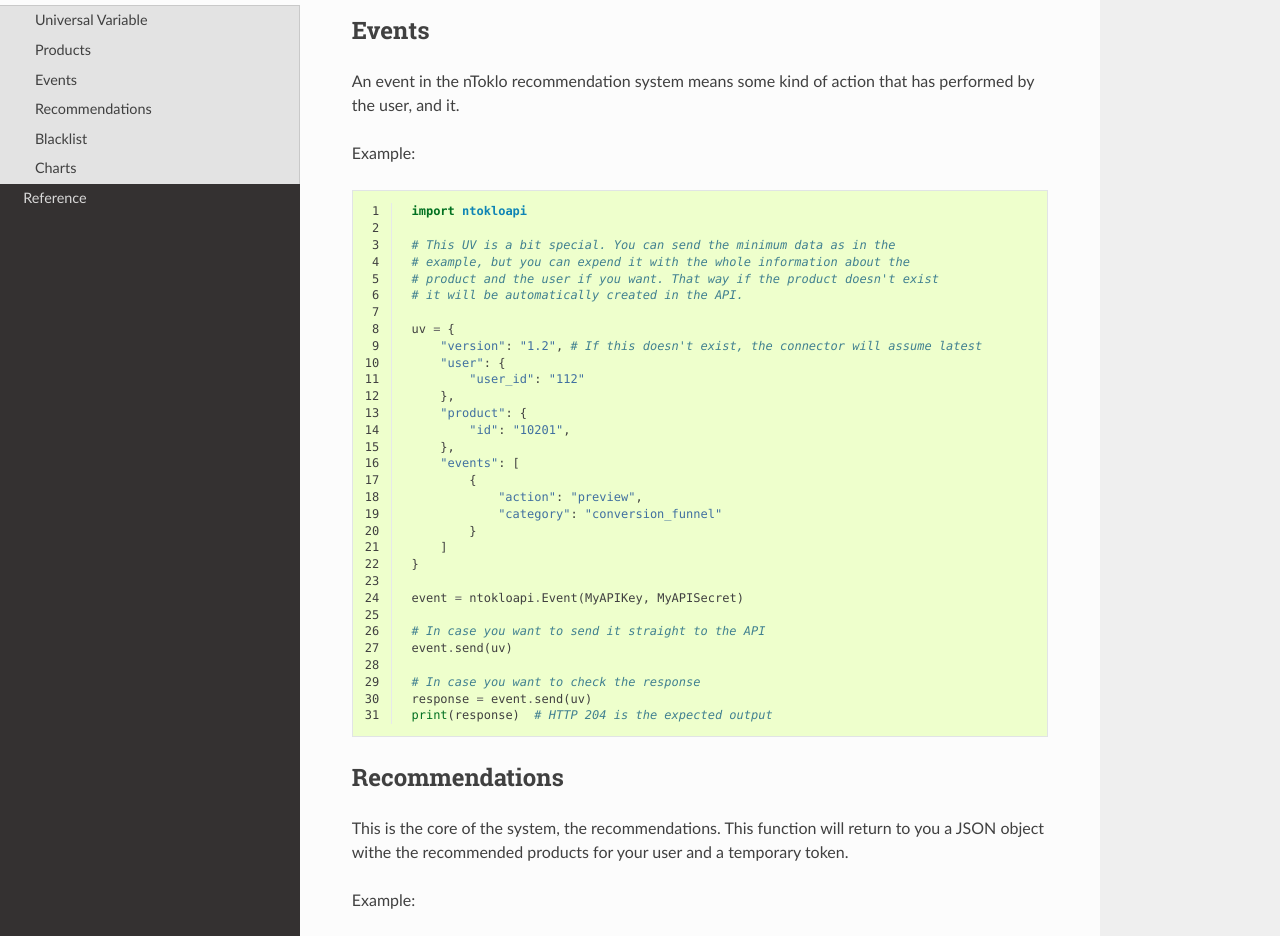
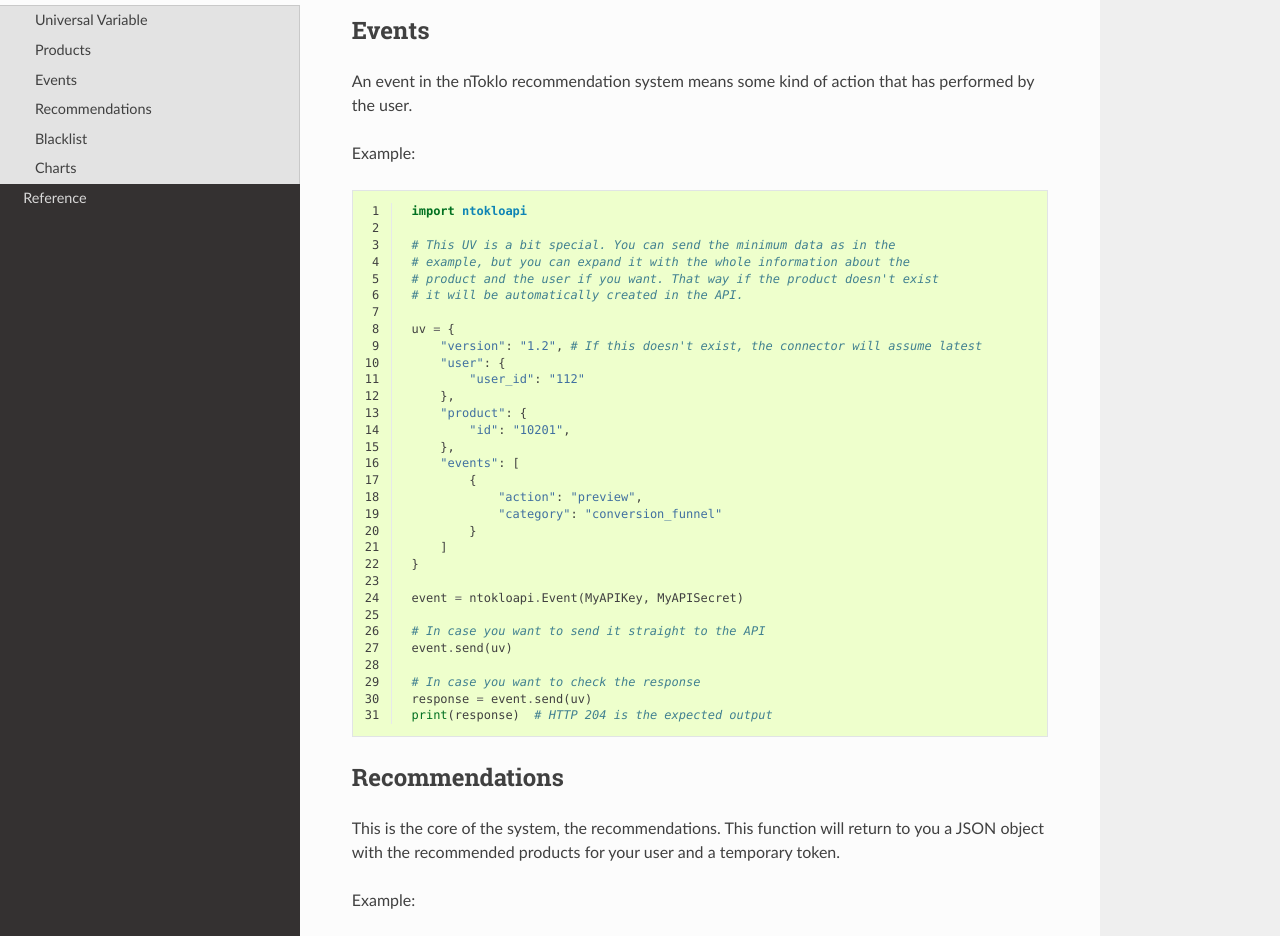
Before and after one commit to nToklo/ntokloapi-python, a Sphinx documentation site: the page built from docs/source/usage.rst, in a window 1280 px wide and 1400 px high, scrolled down 877 px. Shown: the part 186-1122 px from the top of the window. Built offline with Sphinx 7.4.7 and the Read the Docs theme 2.0.0, drawn with Linux system fonts in a browser that asks for light colours.

Commit message:
Fix typos in the documentation

```diff
--- a/docs/source/usage.rst
+++ b/docs/source/usage.rst
@@ -54,7 +54,7 @@ Events
 ------
 
 An event in the nToklo recommendation system means some kind of action that has
-performed by the user, and it.
+performed by the user.
 
 Example:
 
@@ -64,7 +64,7 @@ Example:
     import ntokloapi
 
     # This UV is a bit special. You can send the minimum data as in the
-    # example, but you can expend it with the whole information about the
+    # example, but you can expand it with the whole information about the
     # product and the user if you want. That way if the product doesn't exist
     # it will be automatically created in the API.
 
@@ -97,7 +97,7 @@ Recommendations
 ---------------
 
 This is the core of the system, the recommendations. This function will return
-to you a JSON object withe the recommended products for your user and a temporary token.
+to you a JSON object with the recommended products for your user and a temporary token.
 
 Example:
 
```
Also changed, not shown: other parts of docs/source/usage.rst (+1 -1 lines), README.md (+1 -1 lines).
